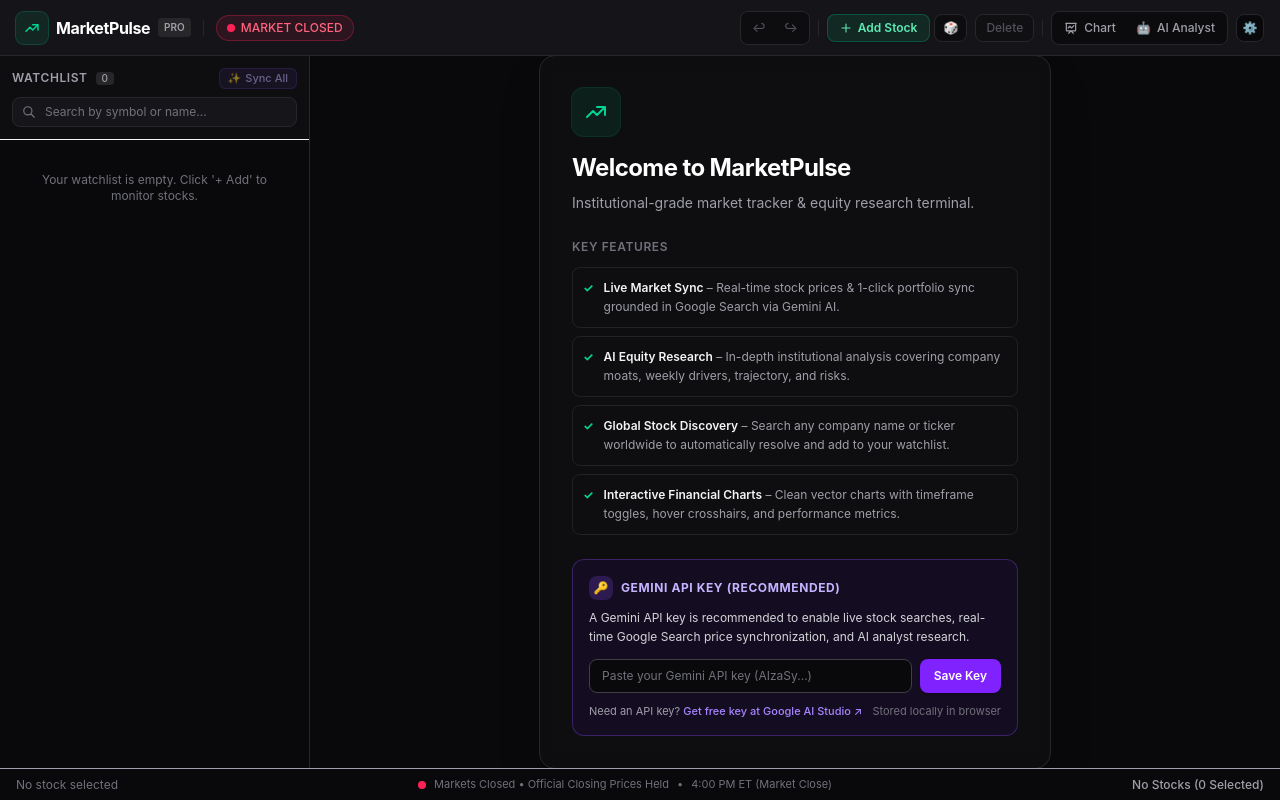
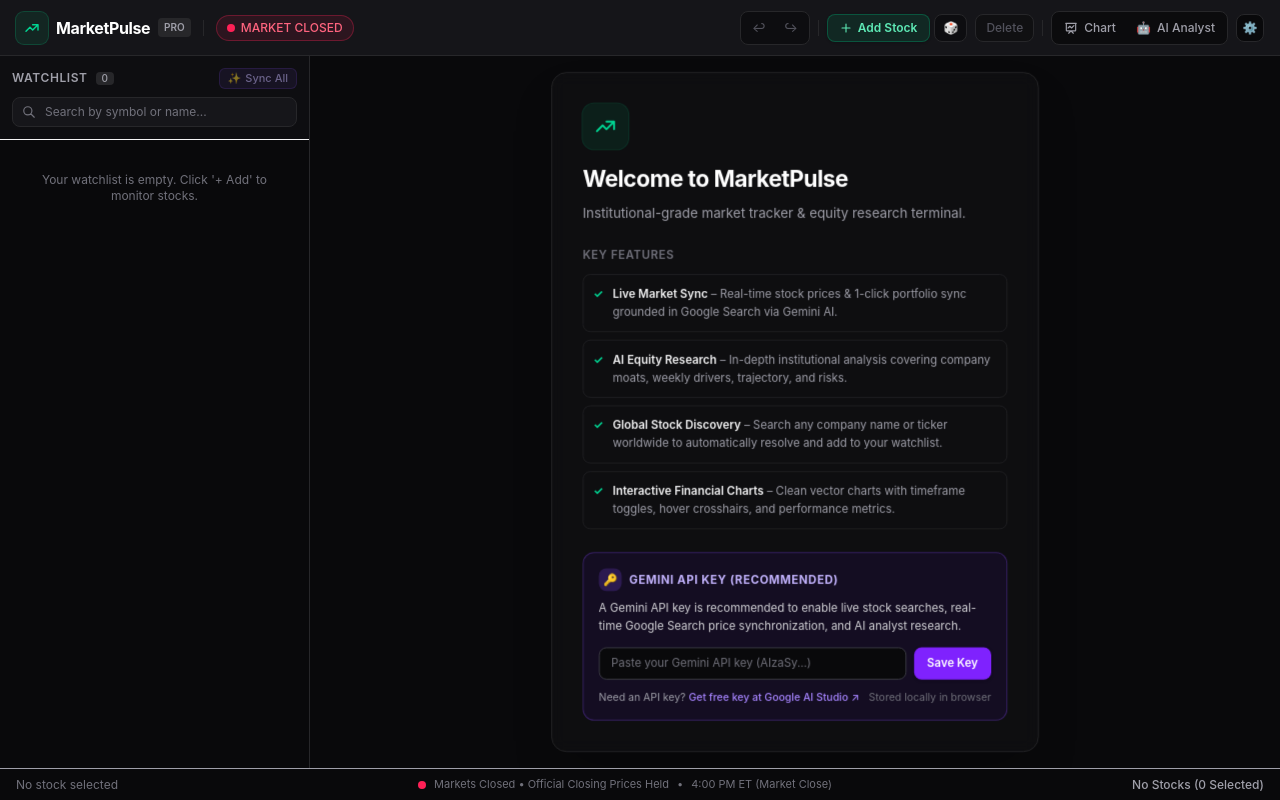
Before and after one commit to Tofaluu/market-pulse, a Preact app: page / in a window 1280 px wide. Built offline with nearby package versions, Linux system fonts and the light colour scheme.

Commit message:
Auto-scale welcome box to fit any browser window size without scrollbars

```diff
--- a/src/components/Instructions.tsx
+++ b/src/components/Instructions.tsx
@@ -1,5 +1,5 @@
 // Instruction and multi-select overview panels.
-import { useState } from "preact/hooks";
+import { useLayoutEffect, useRef, useState } from "preact/hooks";
 import { MULTI_SELECT_TEXT, WELCOME_TEXT } from "../constants";
 import { formatPercentChange, formatPrice } from "../format";
 import { clearGeminiApiKey, getGeminiApiKey, setGeminiApiKey } from "../services/gemini";
@@ -10,6 +10,42 @@
 };
 
 export function Instructions({ multi }: InstructionsProps) {
+  const containerRef = useRef<HTMLDivElement | null>(null);
+  const cardRef = useRef<HTMLDivElement | null>(null);
+  const [scale, setScale] = useState(1);
+
+  useLayoutEffect(() => {
+    const updateScale = () => {
+      const container = containerRef.current;
+      const card = cardRef.current;
+      if (!container || !card) return;
+
+      const availH = container.clientHeight - 32;
+      const availW = container.clientWidth - 32;
+      const cardH = card.offsetHeight;
+      const cardW = card.offsetWidth;
+
+      if (cardH > 0 && cardW > 0 && availH > 0 && availW > 0) {
+        const factor = Math.min(1, availH / cardH, availW / cardW);
+        setScale(Math.max(0.35, factor));
+      }
+    };
+
+    updateScale();
+    window.addEventListener("resize", updateScale);
+
+    let observer: ResizeObserver | null = null;
+    if (typeof ResizeObserver !== "undefined" && containerRef.current) {
+      observer = new ResizeObserver(updateScale);
+      observer.observe(containerRef.current);
+    }
+
+    return () => {
+      window.removeEventListener("resize", updateScale);
+      observer?.disconnect();
+    };
+  }, [store.stocks.value.length]);
+
   const [apiKey, setApiKey] = useState(getGeminiApiKey());
   const [isSaved, setIsSaved] = useState(false);
   const [showKey, setShowKey] = useState(false);
@@ -100,8 +136,19 @@
   }
 
   return (
-    <div class="flex h-full flex-col items-center justify-center p-8">
-      <div class="max-w-lg rounded-2xl border border-zinc-800 bg-zinc-900/40 p-8 shadow-2xl backdrop-blur">
+    <div
+      ref={containerRef}
+      class="flex h-full w-full items-center justify-center overflow-hidden p-4 sm:p-6"
+    >
+      <div
+        ref={cardRef}
+        style={{
+          transform: `scale(${scale})`,
+          transformOrigin: "center center",
+          transition: "transform 0.05s ease-out",
+        }}
+        class="w-full max-w-lg shrink-0 rounded-2xl border border-zinc-800 bg-zinc-900/40 p-8 shadow-2xl backdrop-blur"
+      >
         <div class="mb-4 flex h-12 w-12 items-center justify-center rounded-xl bg-emerald-500/10 text-emerald-400 ring-1 ring-emerald-500/20">
           <svg class="h-6 w-6" fill="none" stroke="currentColor" viewBox="0 0 24 24">
             <path stroke-linecap="round" stroke-linejoin="round" stroke-width="2" d="M13 7h8m0 0v8m0-8l-8 8-4-4-6 6" />
```
